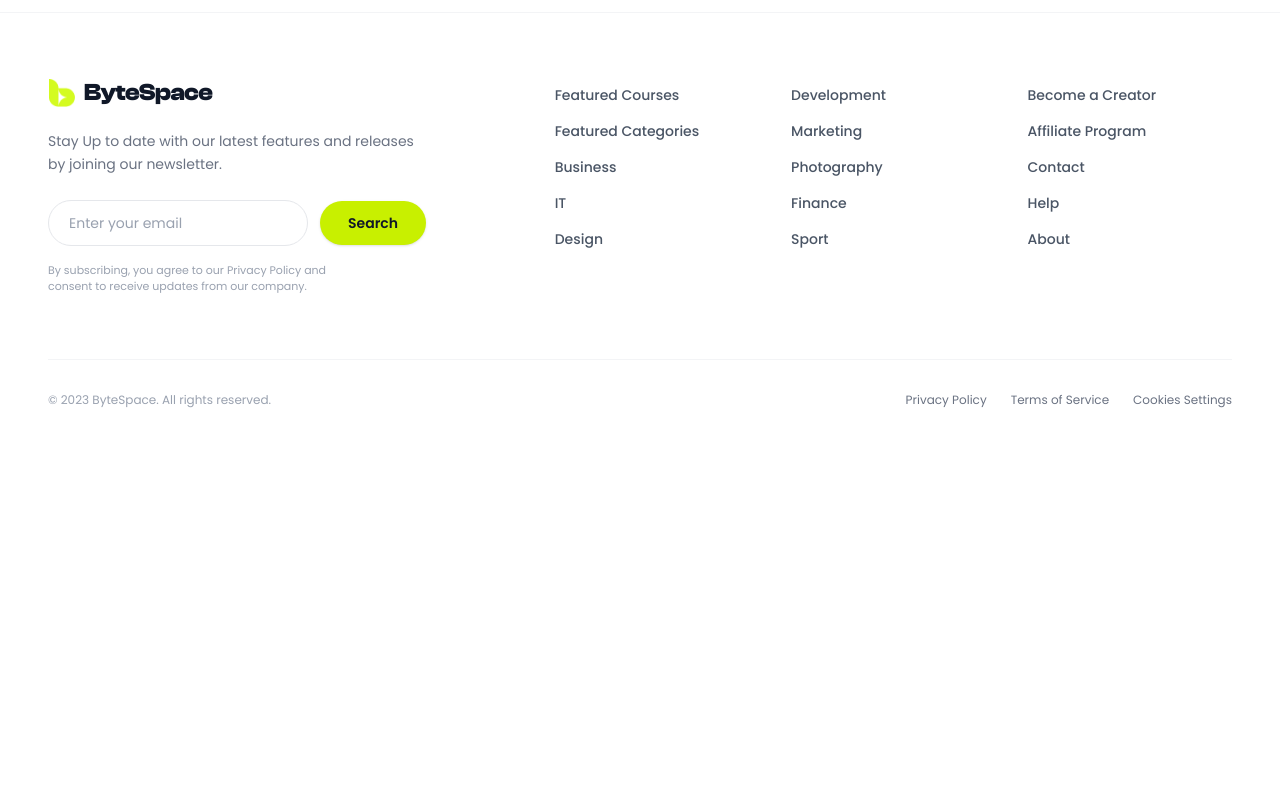
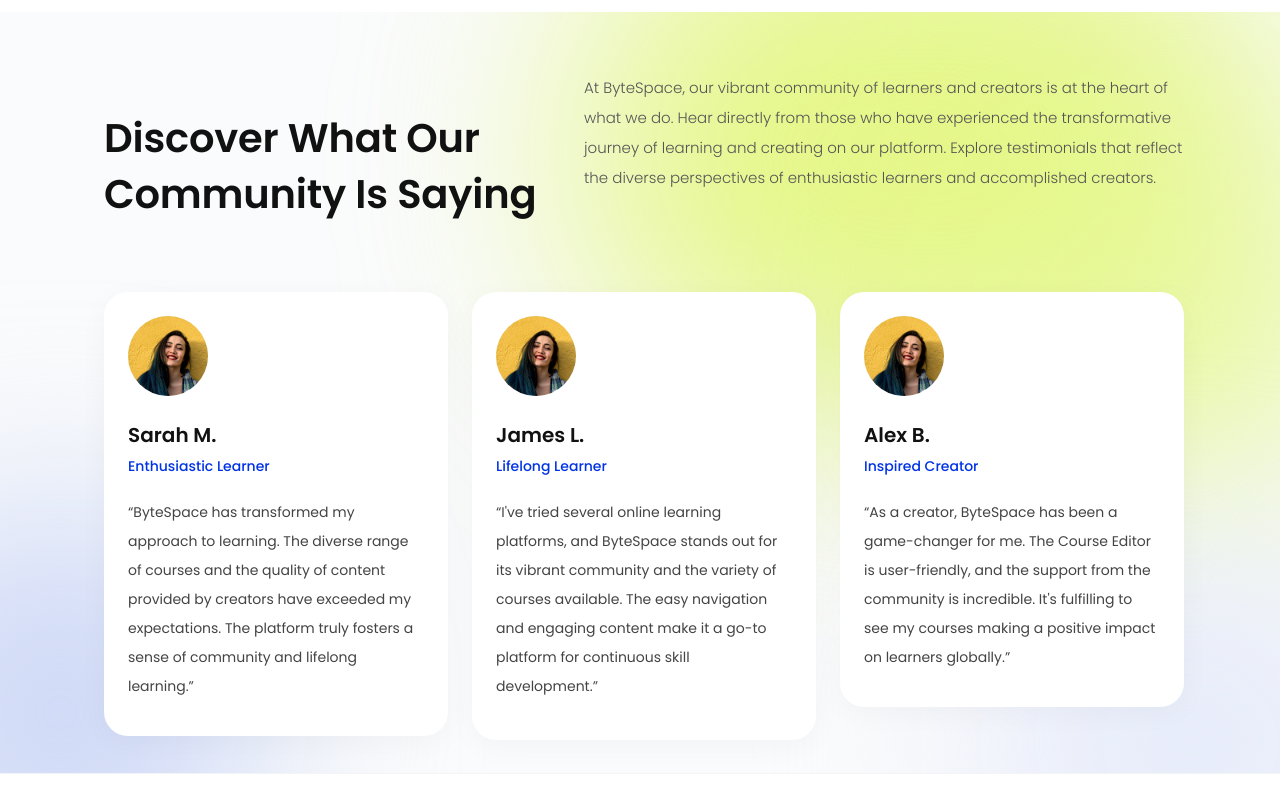
Before and after one commit to AnkonChy/bytespace-client, a Next.js app: page / in a window 1280 px wide. Shown: the part 3060-3860 px from the top of the page. Before the commit the page ends 3516 px from the top, so only its background shows below. Built offline with nearby package versions, Linux system fonts and the light colour scheme.

Commit message:
testimonials section added in home page

```diff
--- /dev/null
+++ b/app/components/Testimonials.tsx
@@ -0,0 +1,102 @@
+import Image from "next/image";
+import { Poppins } from "next/font/google";
+
+const poppins = Poppins({
+  subsets: ["latin"],
+  weight: ["300", "400", "500", "600"],
+  variable: "--font-poppins",
+});
+
+/**
+ * Testimonials (responsive)
+ * Pixel-perfect at 1440px. Below that it flows:
+ *  < md  : 1 column   |  md : 2 columns   |  lg+ : header row + 3 cards
+ * Avatars -> /public/images/testimonials/{sarah,james,alex}.jpg
+ */
+
+const items = [
+  {
+    name: "Sarah M.",
+    role: "Enthusiastic Learner",
+    avatar: "/image/testimonial.png",
+    quote:
+      "“ByteSpace has transformed my approach to learning. The diverse range of courses and the quality of content provided by creators have exceeded my expectations. The platform truly fosters a sense of community and lifelong learning.”",
+    extra: "",
+  },
+  {
+    name: "James L.",
+    role: "Lifelong Learner",
+    avatar: "/image/testimonial.png",
+    quote:
+      "“I've tried several online learning platforms, and ByteSpace stands out for its vibrant community and the variety of courses available. The easy navigation and engaging content make it a go-to platform for continuous skill development.”",
+    extra: "lg:pb-[39px]",
+  },
+  {
+    name: "Alex B.",
+    role: "Inspired Creator",
+    avatar: "/image/testimonial.png",
+    quote:
+      "“As a creator, ByteSpace has been a game-changer for me. The Course Editor is user-friendly, and the support from the community is incredible. It's fulfilling to see my courses making a positive impact on learners globally.”",
+    extra: "",
+  },
+];
+
+export default function Testimonials() {
+  return (
+    <section
+      className={`${poppins.variable} relative w-full overflow-hidden bg-[#FAFBFC] font-[family-name:var(--font-poppins)]`}
+    >
+      {/* Background blurs */}
+      <div className="pointer-events-none absolute left-1/2 top-[-120px] h-[520px] w-[700px] max-w-full -translate-x-[10%] rounded-full bg-[#DDF55A]/70 blur-[110px]" />
+      <div className="pointer-events-none absolute right-[-100px] top-[120px] h-[380px] w-[420px] rounded-full bg-[#E4F98A]/60 blur-[110px]" />
+      <div className="pointer-events-none absolute bottom-[-150px] left-[-140px] h-[420px] w-[400px] rounded-full bg-[#C4D0F5]/80 blur-[100px]" />
+      <div className="pointer-events-none absolute bottom-[-160px] right-[-120px] h-[380px] w-[420px] rounded-full bg-[#E6EBFA] blur-[100px]" />
+
+      <div className="relative mx-auto max-w-[1440px] px-5 pb-16 pt-14 md:px-10 lg:pb-[33px] lg:pt-[61px] xl:pl-[104px] xl:pr-[96px]">
+        {/* Header */}
+        <div className="flex flex-col gap-6 lg:flex-row lg:items-start lg:justify-between lg:gap-10">
+          <h2 className="text-[30px] font-semibold leading-[42px] tracking-[-0.005em] text-[#111] sm:text-[36px] sm:leading-[50px] lg:mt-[37px] lg:shrink-0 lg:text-[40px] lg:leading-[56px]">
+            Discover What Our
+            <br />
+            Community Is Saying
+          </h2>
+
+          <p className="text-[14px] font-light leading-[26px] text-[#555] sm:text-[15px] sm:leading-[30px] lg:w-[600px] lg:shrink">
+            At ByteSpace, our vibrant community of learners and creators is at
+            the heart of what we do. Hear directly from those who have
+            experienced the transformative journey of learning and creating on
+            our platform. Explore testimonials that reflect the diverse
+            perspectives of enthusiastic learners and accomplished creators.
+          </p>
+        </div>
+
+        {/* Cards */}
+        <div className="mt-10 grid grid-cols-1 items-start gap-6 md:grid-cols-2 lg:mt-[70px] lg:flex lg:justify-between lg:gap-6">
+          {items.map((t) => (
+            <article
+              key={t.name}
+              className={`w-full rounded-[24px] bg-white p-[24px] pb-[28px] shadow-[0_6px_30px_rgba(0,0,0,0.035)] lg:w-auto lg:max-w-[385px] lg:flex-1 lg:pb-[35px] ${t.extra}`}
+            >
+              <Image
+                src={t.avatar}
+                alt={t.name}
+                width={80}
+                height={80}
+                className="h-[80px] w-[80px] rounded-full bg-[#E5E7EB] object-cover"
+              />
+              <h3 className="mt-[24px] text-[20px] font-semibold leading-[30px] text-[#111]">
+                {t.name}
+              </h3>
+              <p className="mt-[5px] text-[14px] font-medium leading-[22px] text-[#0033E6]">
+                {t.role}
+              </p>
+              <p className="mt-[21px] text-[14px] font-normal leading-[29px] text-[#444]">
+                {t.quote}
+              </p>
+            </article>
+          ))}
+        </div>
+      </div>
+    </section>
+  );
+}
--- a/app/page.tsx
+++ b/app/page.tsx
@@ -1,10 +1,12 @@
 
 import Courses from "./components/Courses";
+import FeaturesOverview from "./components/FeaturesOverview";
 import Footer from "./components/Footer";
 import Hero from "./components/Hero";
 import LearningPath from "./components/LearningPath";
 import Navbar from "./components/Navbar";
 import Partner from "./components/Partner";
+import Testimonials from "./components/Testimonials";
 
 
 export default function Home() {
@@ -15,6 +17,8 @@
       <Partner />
       <Courses />
       <LearningPath/>
+      {/* <FeaturesOverview/> */}
+      <Testimonials/>
       <Footer />
     </main>
   );
```
Also changed, not shown: public/image/femalehero.png (added), public/image/testimonial.png (added).
